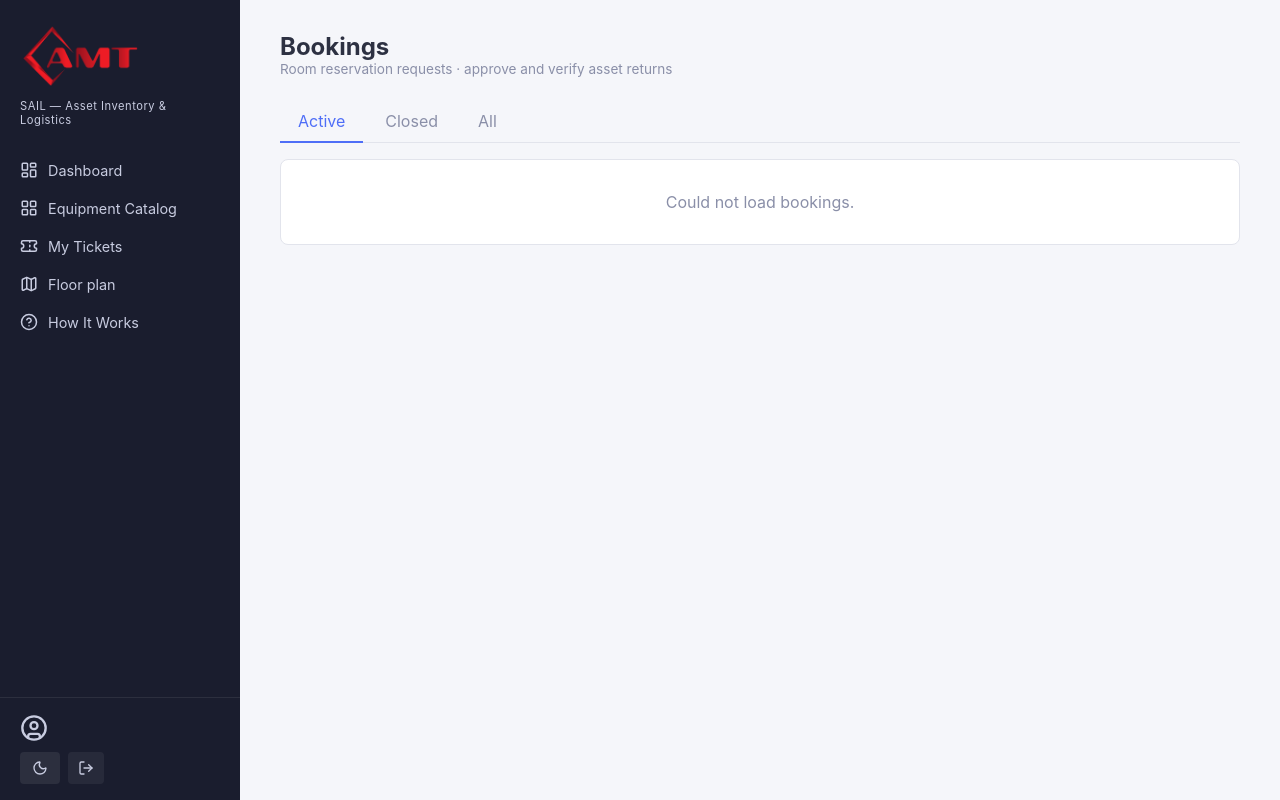
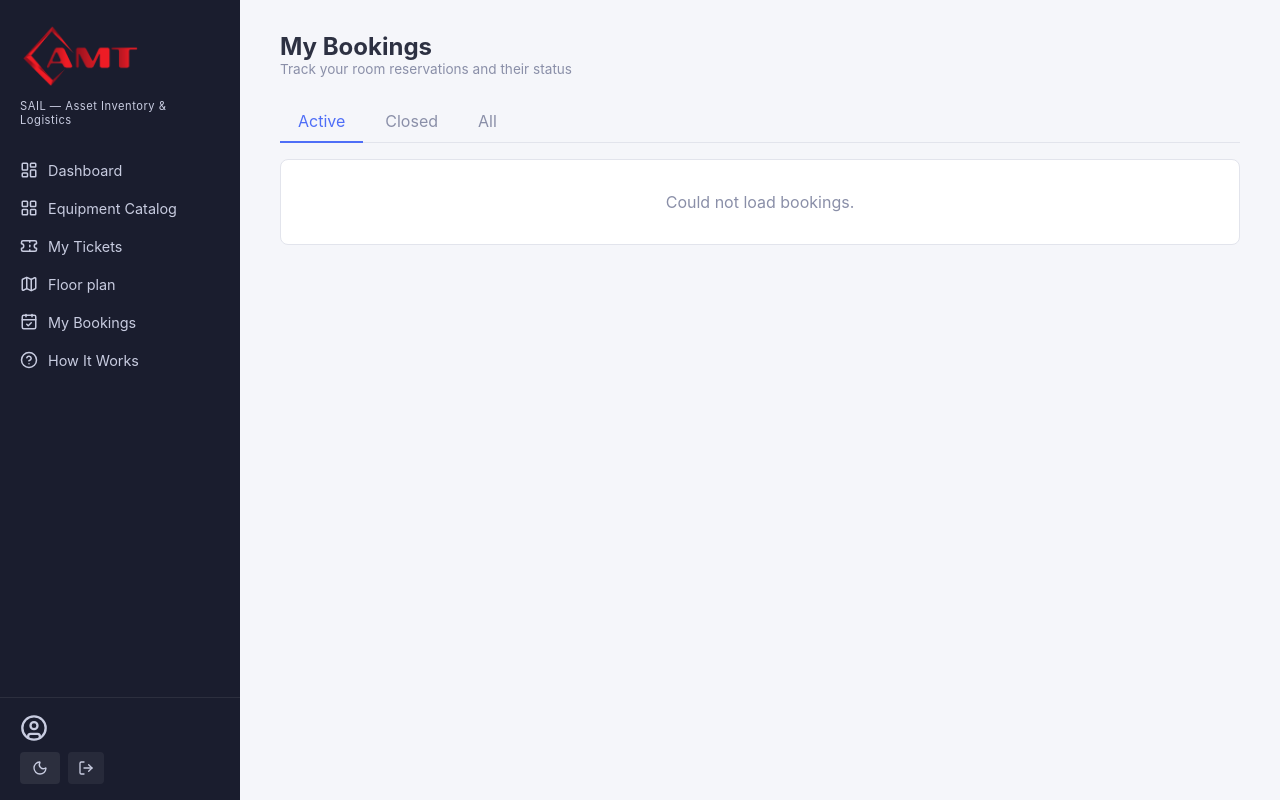
Before and after one commit to airandblueamt-Claude/sail-project, a Python web app: template app/floor_plan/templates/floor_plan/bookings.html in a window 1280 px wide. Run offline with Jinja, Linux system fonts and the light colour scheme; the template is opened without the code that fills it, so the values that code supplies are empty.

Commit message:
fix(floor-plan): separate bookings from tickets queue
User feedback: a booking submission shows up as a ticket in /tickets/list
AND on /floor-plan/bookings, with two different action sets — confusing.
Bookings now live only on the bookings page; the tickets queue is for
non-booking work (incidents, maintenance, move, etc.) again.

- routes/tickets.py: list_tickets() and my_tickets() filter out any row
  whose title starts with 'Booking request:'. The audit_log and
  email-sending infrastructure still reads them as tickets behind the
  scenes — they just stop showing up in the human-facing ticket lists.
- /floor-plan/bookings is now visible to every authenticated user, not
  just admin/manager. Regular employees get a "My Bookings" view: the
  list is auto-scoped to their submitted_by id, and the action buttons
  (Approve / Close & verify) are hidden — they see status text instead
  ("Awaiting ops review", "Approved · awaiting close", "Closed YYYY-MM-DD").
- Sidebar nav: moved the Bookings link out of the admin section into the
  user-facing block, labelled "My Bookings". Admin/manager still see
  every booking on the same page; the title and copy adapt via the
  is_admin flag passed from the route.
- /api/bookings list endpoint also auto-scopes to submitted_by for
  non-admin users.

Single source of truth for booking workflow is now /floor-plan/bookings;
the tickets queue is back to being about tickets.

Co-Authored-By: Claude Opus 4.7 (1M context) <noreply@anthropic.com>

```diff
--- a/app/floor_plan/templates/floor_plan/bookings.html
+++ b/app/floor_plan/templates/floor_plan/bookings.html
@@ -52,8 +52,14 @@
 {% block content %}
 <div class="page-header">
   <div>
-    <h2>Bookings</h2>
-    <p class="breadcrumb">Room reservation requests · approve and verify asset returns</p>
+    <h2>{% if is_admin %}Bookings{% else %}My Bookings{% endif %}</h2>
+    <p class="breadcrumb">
+      {% if is_admin %}
+      Room reservation requests · approve and verify asset returns
+      {% else %}
+      Track your room reservations and their status
+      {% endif %}
+    </p>
   </div>
 </div>
 
@@ -86,6 +92,7 @@
 <script>
 (() => {
   const API = "{{ url_for('floor_plan.api_list_bookings').rstrip('/') }}";
+  const IS_ADMIN = {{ 'true' if is_admin else 'false' }};
   const content = document.getElementById('bk-content');
   let currentTab = 'active';
 
@@ -200,13 +207,13 @@
 
     const tdAction = document.createElement('td');
     tdAction.className = 'actions';
-    if (b.status === 'open') {
+    if (IS_ADMIN && b.status === 'open') {
       const btn = document.createElement('button');
       btn.className = 'btn btn-sm btn-primary';
       btn.textContent = 'Approve';
       btn.addEventListener('click', () => approve(b));
       tdAction.appendChild(btn);
-    } else if (b.status === 'in_progress') {
+    } else if (IS_ADMIN && b.status === 'in_progress') {
       const btn = document.createElement('button');
       btn.className = 'btn btn-sm';
       btn.textContent = 'Close & verify';
@@ -216,7 +223,15 @@
       const t = document.createElement('span');
       t.style.color = 'var(--text-muted)';
       t.style.fontSize = '12px';
-      t.textContent = b.closed_at ? `Closed ${b.closed_at.slice(0, 10)}` : 'Closed';
+      if (b.status === 'closed') {
+        t.textContent = b.closed_at ? `Closed ${b.closed_at.slice(0, 10)}` : 'Closed';
+      } else if (b.status === 'open') {
+        t.textContent = 'Awaiting ops review';
+      } else if (b.status === 'in_progress') {
+        t.textContent = 'Approved · awaiting close';
+      } else {
+        t.textContent = b.status;
+      }
       tdAction.appendChild(t);
     }
     tr.appendChild(tdAction);
--- a/templates/base.html
+++ b/templates/base.html
@@ -32,8 +32,11 @@
             <li><a href="{{ url_for('tickets.my_tickets') }}" class="{% if request.endpoint == 'tickets.my_tickets' %}active{% endif %}">
                 <i data-lucide="ticket"></i> My Tickets
             </a></li>
-            <li><a href="{{ url_for('floor_plan.index') }}" class="{% if request.blueprint == 'floor_plan' %}active{% endif %}">
+            <li><a href="{{ url_for('floor_plan.index') }}" class="{% if request.endpoint == 'floor_plan.index' %}active{% endif %}">
                 <i data-lucide="map"></i> Floor plan
+            </a></li>
+            <li><a href="{{ url_for('floor_plan.bookings_page') }}" class="{% if request.endpoint == 'floor_plan.bookings_page' %}active{% endif %}">
+                <i data-lucide="calendar-check"></i> My Bookings
             </a></li>
             <li><a href="{{ url_for('help.guide') }}" class="{% if request.blueprint == 'help' %}active{% endif %}">
                 <i data-lucide="help-circle"></i> How It Works
@@ -49,9 +52,6 @@
             </a></li>
             <li><a href="{{ url_for('inventory.manage_assets') }}" class="{% if request.endpoint == 'inventory.manage_assets' %}active{% endif %}">
                 <i data-lucide="hard-drive"></i> Manage Assets
-            </a></li>
-            <li><a href="{{ url_for('floor_plan.bookings_page') }}" class="{% if request.endpoint == 'floor_plan.bookings_page' %}active{% endif %}">
-                <i data-lucide="calendar-check"></i> Bookings
             </a></li>
 <li><a href="{{ url_for('reports.inventory') }}" class="{% if request.endpoint == 'reports.inventory' %}active{% endif %}">
                 <i data-lucide="bar-chart-3"></i> Inventory Report
```
Also changed, not shown: app/floor_plan/blueprint.py (+15 -10 lines), routes/tickets.py (+5 -2 lines).
